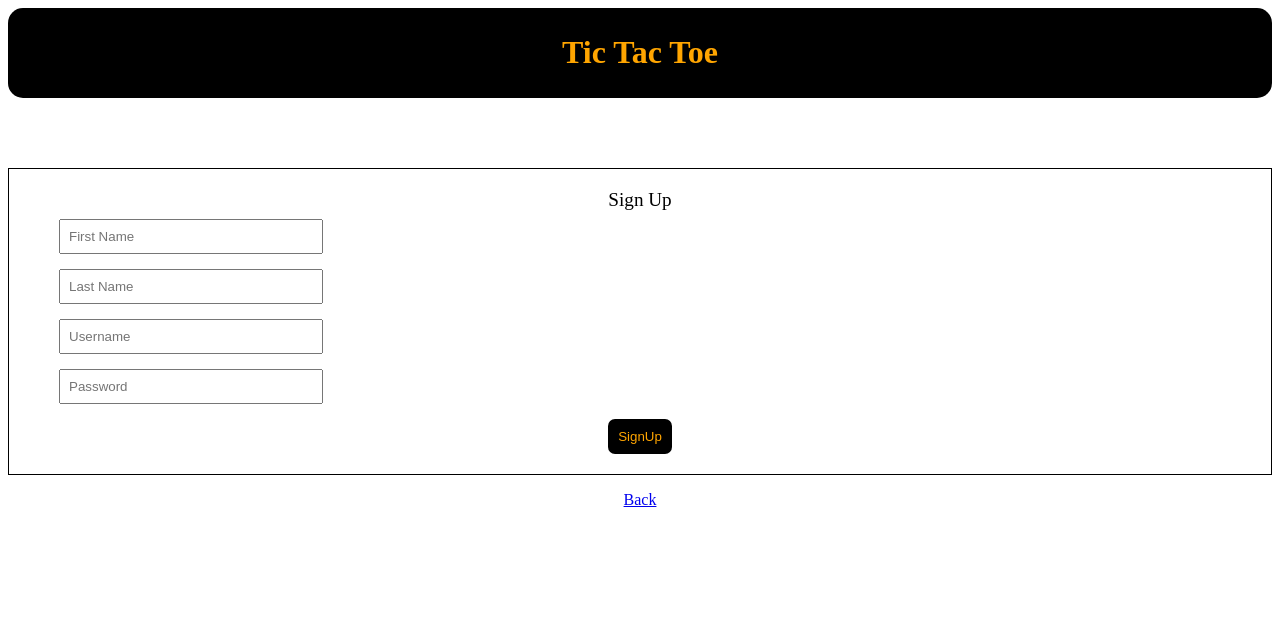
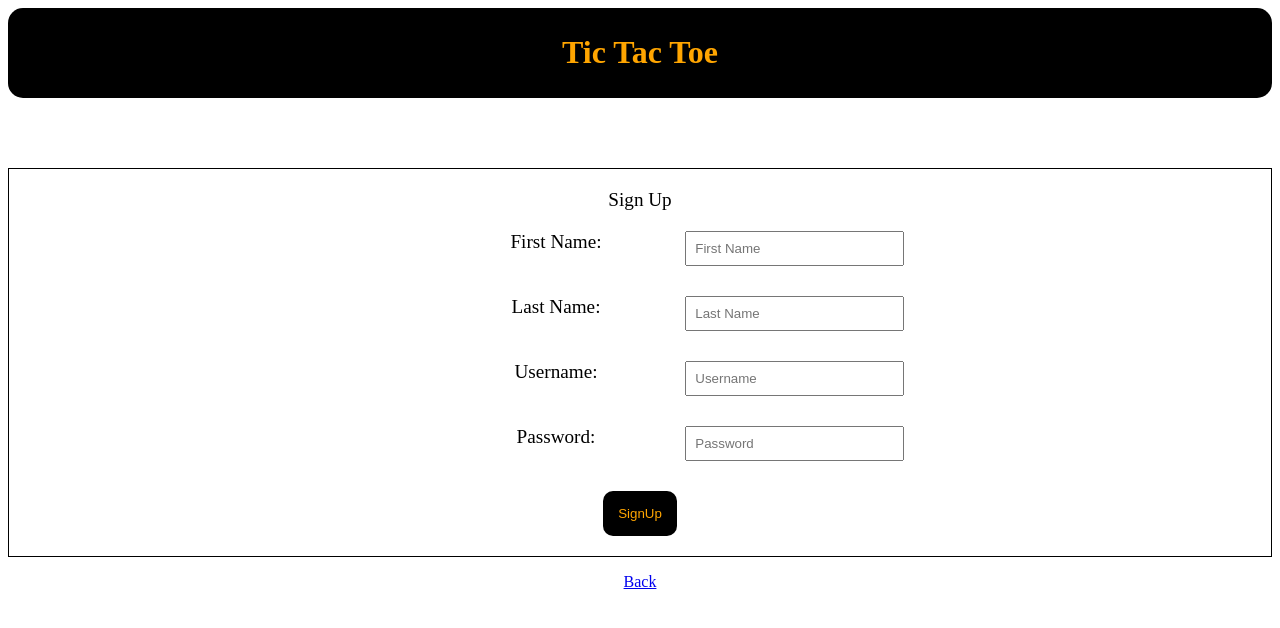
Before and after one commit to DuaRuben/TicTacToeMuliplayer, a React (Create React App) app in the folder client/: page /signup in a window 1280 px wide. Shown: the top 628 px of the page. Built offline with nearby package versions, Linux system fonts and the light colour scheme.

Commit message:
Fourth Commit
Changes to css

```diff
--- a/client/src/components/Form.css
+++ b/client/src/components/Form.css
@@ -3,28 +3,30 @@
     padding: 20px;
 }
 .label{
-    display: block;
     margin-bottom: 8px;
     font-size: larger;
+    width: 25%;
+}
+.title{
+    margin-bottom: 20px;
 }
 .input{
     display: block;
     padding: 8px;
-    width: 20%;
+    width: 25%;
     margin-left: 30px;
     margin-bottom: 15px;
 }
 .input-container {
     display: flex;
-    align-items: center;
     margin-bottom: 15px;
-    margin-left: 40.5%;
+    margin-left: 35%;
 }
 
 .button{
-    padding: 10px;
+    padding: 15px;
     background-color: black;
     color: orange;
     border: none;
-    border-radius: 7px;
+    border-radius: 10px;
 }
--- a/client/src/components/Login.js
+++ b/client/src/components/Login.js
@@ -9,7 +9,9 @@ function Login() {
   return (
     <div>
     <form className ="form">
-        <label className = "label"> Login </label>
+        <div className = "title">
+            <label className = "label"> Login </label>
+        </div>
 
         <div className ="input-container">
         <label className = "label"> Username: </label>
--- a/client/src/components/SignUp.js
+++ b/client/src/components/SignUp.js
@@ -8,11 +8,30 @@ function SignUp() {
   return (
     <div>
         <form className = "form">
+            <div className = "title">
             <label className = "label"> Sign Up </label>
+            </div>
+
+            <div className="input-container">
+            <label className = "label"> First Name: </label>
             <input className = "input" placeholder = "First Name" onChange = {(event)=> setUser({...user,firstName: event.target.value})}/>
+            </div>
+
+            <div className="input-container">
+            <label className = "label"> Last Name: </label>
             <input className = "input" placeholder = "Last Name" onChange = {(event)=> setUser({...user,lastName: event.target.value})}/>
+            </div>
+
+            <div className="input-container">
+            <label className = "label"> Username: </label>
             <input className = "input" placeholder = "Username" onChange = {(event)=> setUser({...user,username: event.target.value})}/>
+            </div>
+
+            <div className="input-container">
+            <label className = "label"> Password: </label>
             <input className = "input" placeholder = "Password" onChange = {(event)=> setUser({...user,password: event.target.value})}/>
+            </div>
+
             <button className = "button" onClick ={signUp}> SignUp </button>
         </form>
         <p><Link to="/">Back</Link></p>
```
